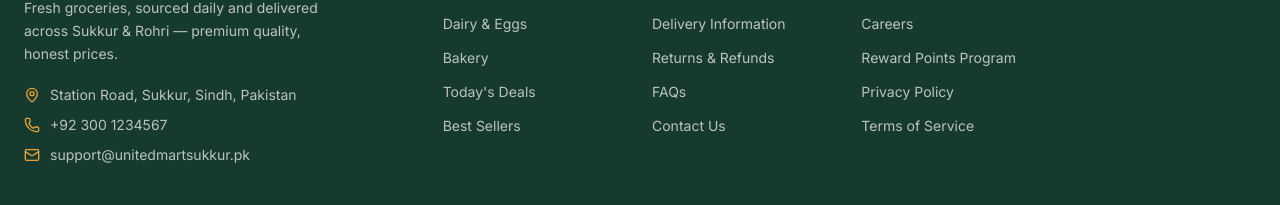
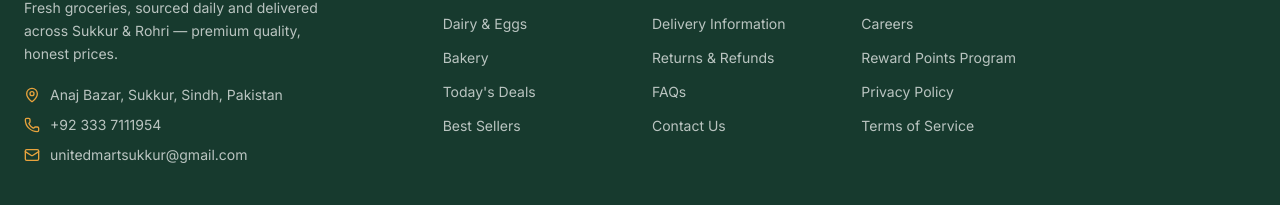
Before and after one commit to imhashim01/United-Mart-, a React (Vite) app in the folder client/: page /shop in a window 1280 px wide. Shown: the part 1888-2093 px from the top of the page. Built offline with nearby package versions, Linux system fonts and the light colour scheme; no server answers.

Commit message:
Address Error

```diff
--- a/client/src/components/layout/Footer.jsx
+++ b/client/src/components/layout/Footer.jsx
@@ -43,9 +43,9 @@ export default function Footer() {
   useEffect(() => {
     setSettings(getPersistedSettings({
       storeName: "United Mart Sukkur",
-      supportEmail: "support@unitedmartsukkur.pk",
-      supportPhone: "+92 300 1234567",
-      address: "Station Road, Sukkur, Sindh, Pakistan",
+      supportEmail: "unitedmartsukkur@gmail.com",
+      supportPhone: "+92 333 7111954",
+      address: "Anaj Bazar, Sukkur, Sindh, Pakistan",
     }));
   }, []);
 
```
